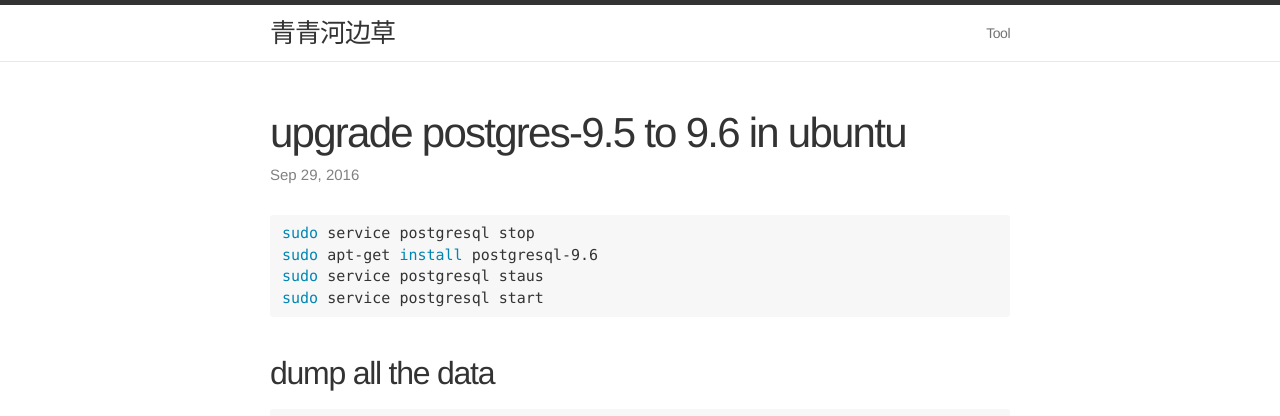
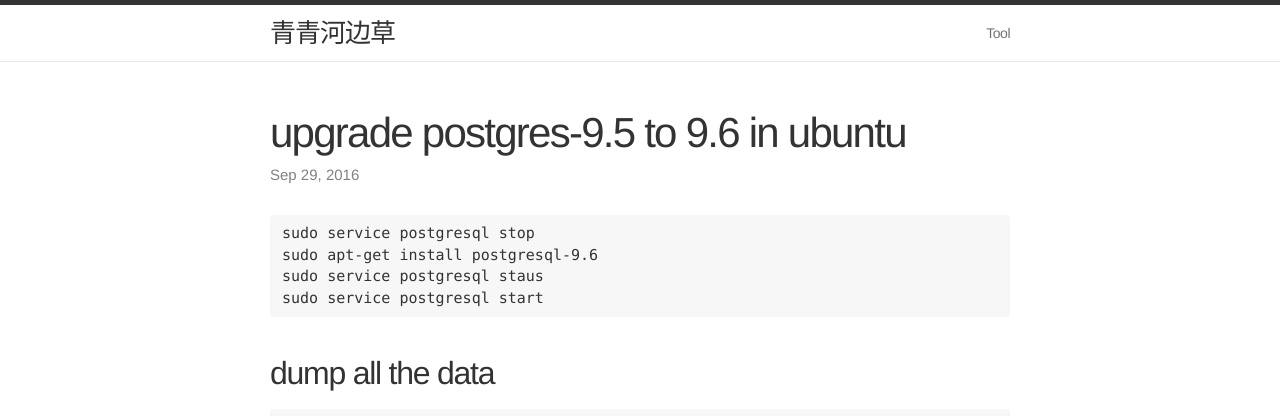
Before and after one commit to swuecho/swuecho.github.io, a Jekyll site: the page built from _posts/2016-09-29-upgrade-postgres-9.5-to-9.6.md, in a window 1280 px wide. Shown: the top 416 px of the page. Built offline with Jekyll 4.4.1, drawn with Linux system fonts in a browser that asks for light colours; comment, search, counter and statistics services are not loaded.

Commit message:
Update 2016-09-29-upgrade-postgres-9.5-to-9.6.md

````diff
--- a/_posts/2016-09-29-upgrade-postgres-9.5-to-9.6.md
+++ b/_posts/2016-09-29-upgrade-postgres-9.5-to-9.6.md
@@ -5,15 +5,12 @@
 categories: tech
 ---
 
-{% highlight bash %}
-
-
-
+```{bash}
 sudo service postgresql stop
 sudo apt-get install postgresql-9.6
 sudo service postgresql staus
 sudo service postgresql start
-{% endhighlight %}
+```
 
 ## dump all the data
 
````
